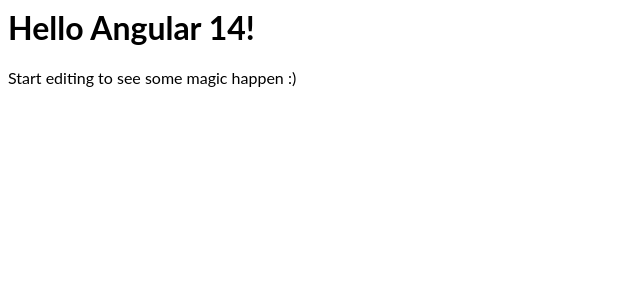
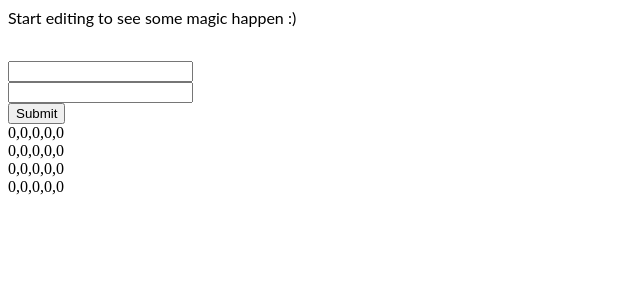
Before and after one commit to paultanbunan/C14180116-Angular1, an Angular app: page / in a window 1280 px wide. Shown: the top 300 px of the page, without its empty margins (0-640 px from the left). Built offline with nearby package versions, Linux system fonts and the light colour scheme.

Commit message:
2 files modified

```diff
--- a/src/app/app.component.html
+++ b/src/app/app.component.html
@@ -1,4 +1,8 @@
-<hello name="{{ name }}"></hello>
 <p>
   Start editing to see some magic happen :)
 </p>
+<br />
+<input [(ngModel)]="x" type="text" /><br />
+<input [(ngModel)]="y" type="text" /><br />
+<button (click)="click()">Submit</button>
+<div *ngFor="let data of board">{{data}}</div>
--- a/src/app/app.component.ts
+++ b/src/app/app.component.ts
@@ -1,10 +1,40 @@
-import { Component, VERSION } from '@angular/core';
+import { Component, VERSION } from "@angular/core";
 
 @Component({
-  selector: 'my-app',
-  templateUrl: './app.component.html',
-  styleUrls: [ './app.component.css' ]
+  selector: "my-app",
+  templateUrl: "./app.component.html",
+  styleUrls: ["./app.component.css"]
 })
-export class AppComponent  {
-  name = 'Angular ' + VERSION.major;
+export class AppComponent {
+  hasil;
+  giliran = true;
+  board: number[][] = [
+    [0, 0, 0, 0, 0],
+    [0, 0, 0, 0, 0],
+    [0, 0, 0, 0, 0],
+    [0, 0, 0, 0, 0]
+  ];
+  x;
+  y;
+  click() {
+    if (this.giliran) {
+      if (this.board[this.x - 1][this.y - 1] == 0) {
+        this.board[this.x - 1][this.y - 1] = 1;
+        this.giliran = false;
+        this.hasil = this.board;
+        console.log(this.hasil);
+      } else {
+        alert(this.hasil);
+      }
+    } else {
+      if (this.board[this.x - 1][this.y - 1] == 0) {
+        this.board[this.x - 1][this.y - 1] = 2;
+        this.giliran = true;
+        this.hasil = this.board;
+        console.log(this.hasil);
+      } else {
+        alert(this.hasil);
+      }
+    }
+  }
 }
```
